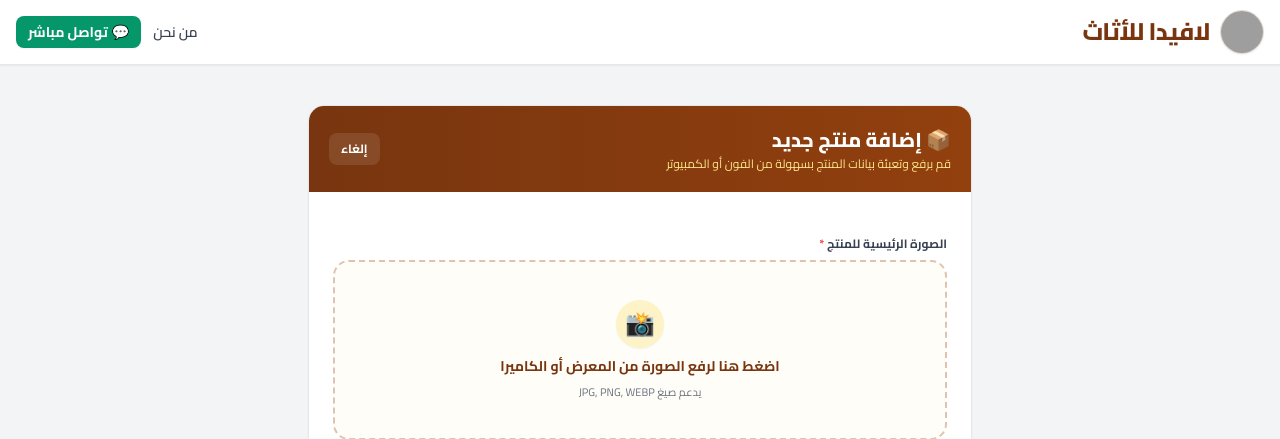
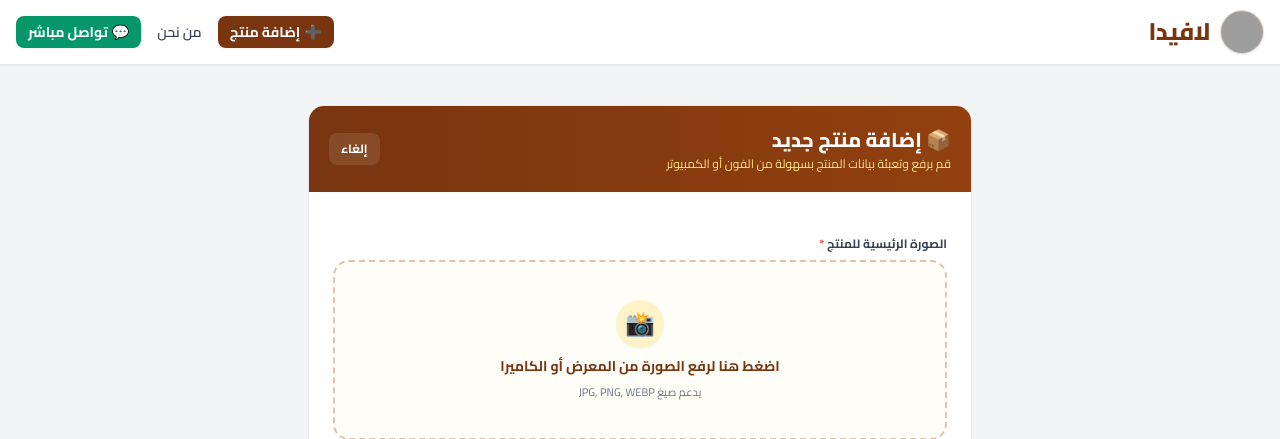
Before and after one commit to salehmohamed19/lavida, a Django app: page /dashboard/add-product/ in a window 1280 px wide. Shown: the top 439 px of the page. Run offline with Django 4.2, Linux system fonts and the light colour scheme; a user stored in the database is signed in; data comes from the database, SQL or seed files in the repository; some libraries are stand-ins or nearby versions; grey boxes are pictures that could not be loaded.

```diff
--- a/templates/base.html
+++ b/templates/base.html
@@ -23,11 +23,19 @@
                 <img src="https://res.cloudinary.com/hht6pzhc/image/upload/v1789328011/464215324_122116015034406739_2225750553343489211_n.jpg"
                      alt="لوجو معرض الأثاث"
                      class="w-9 h-9 md:w-11 md:h-11 object-cover rounded-full border border-amber-800/20 shadow-sm">
-                <span>لافيدا للأثاث</span>
+                <span>لافيدا </span>
             </a>
 
-            <div class="flex items-center gap-3">
-                <a href="{% url 'about_us' %}" class="text-xs md:text-sm font-semibold text-gray-700 hover:text-amber-800">من نحن</a>
+            <div class="flex items-center gap-2 md:gap-3">
+                <!-- زر إضافة منتج يظهر للأدمن فقط -->
+                {% if user.is_authenticated and user.is_staff %}
+                    <a href="{% url 'add_product_custom' %}" class="bg-amber-900 hover:bg-amber-800 text-white px-3 py-1.5 rounded-lg text-xs md:text-sm font-bold transition flex items-center gap-1 shadow-sm">
+                        <span>➕</span> <span class="hidden sm:inline">إضافة منتج</span>
+                    </a>
+                {% endif %}
+
+                <a href="{% url 'about_us' %}" class="text-xs md:text-sm font-semibold text-gray-700 hover:text-amber-800 px-1">من نحن</a>
+
                 <a href="https://wa.me/201003978938" target="_blank" class="bg-emerald-600 hover:bg-emerald-700 text-white px-3 py-1.5 rounded-lg text-xs md:text-sm font-bold transition flex items-center gap-1 shadow-sm">
                     💬 <span class="hidden sm:inline">تواصل مباشر</span>
                 </a>
@@ -35,7 +43,7 @@
         </div>
     </header>
 
-    <!-- المحتوى الرئيسي يتمدد ليدفع الفوتر للأسفل -->
+    <!-- المحتوى الرئيسي -->
     <main class="flex-grow max-w-7xl mx-auto px-3 sm:px-4 py-4 md:py-8 w-full">
         {% block content %}{% endblock %}
     </main>
```
